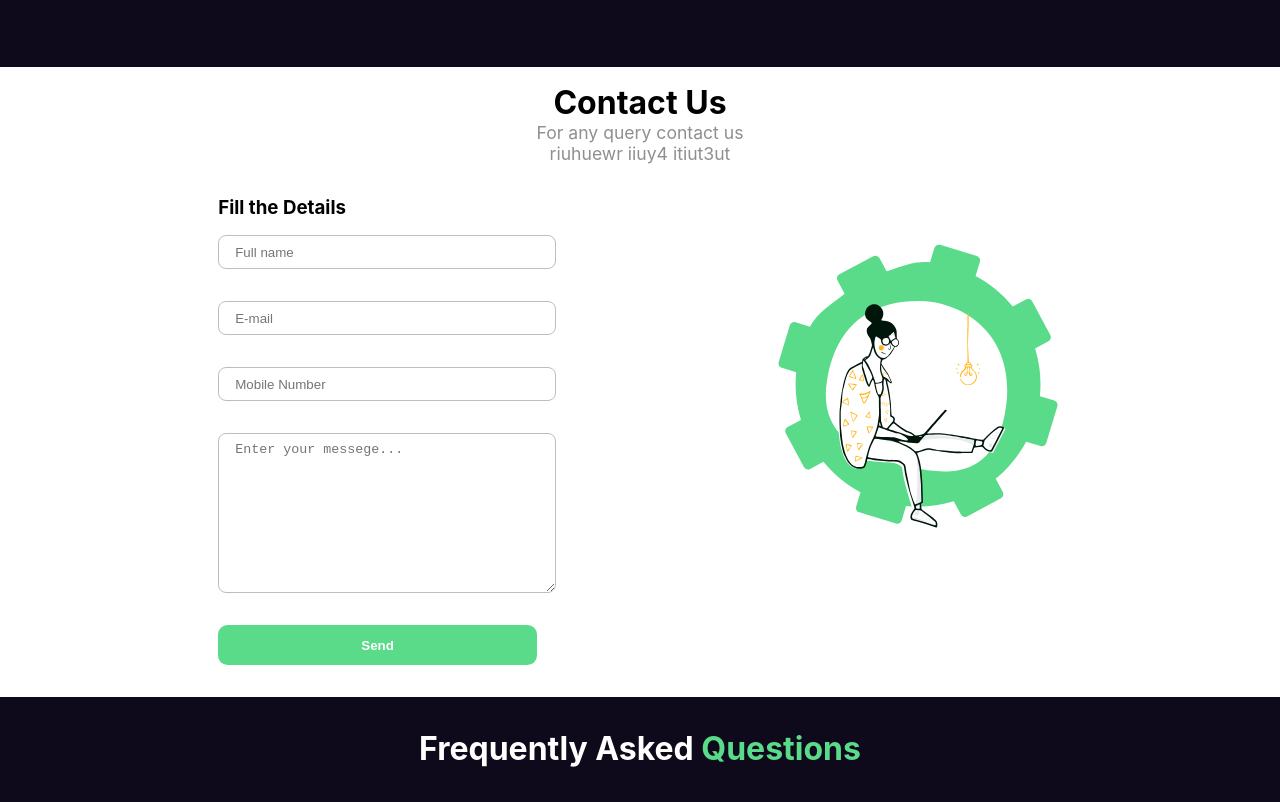
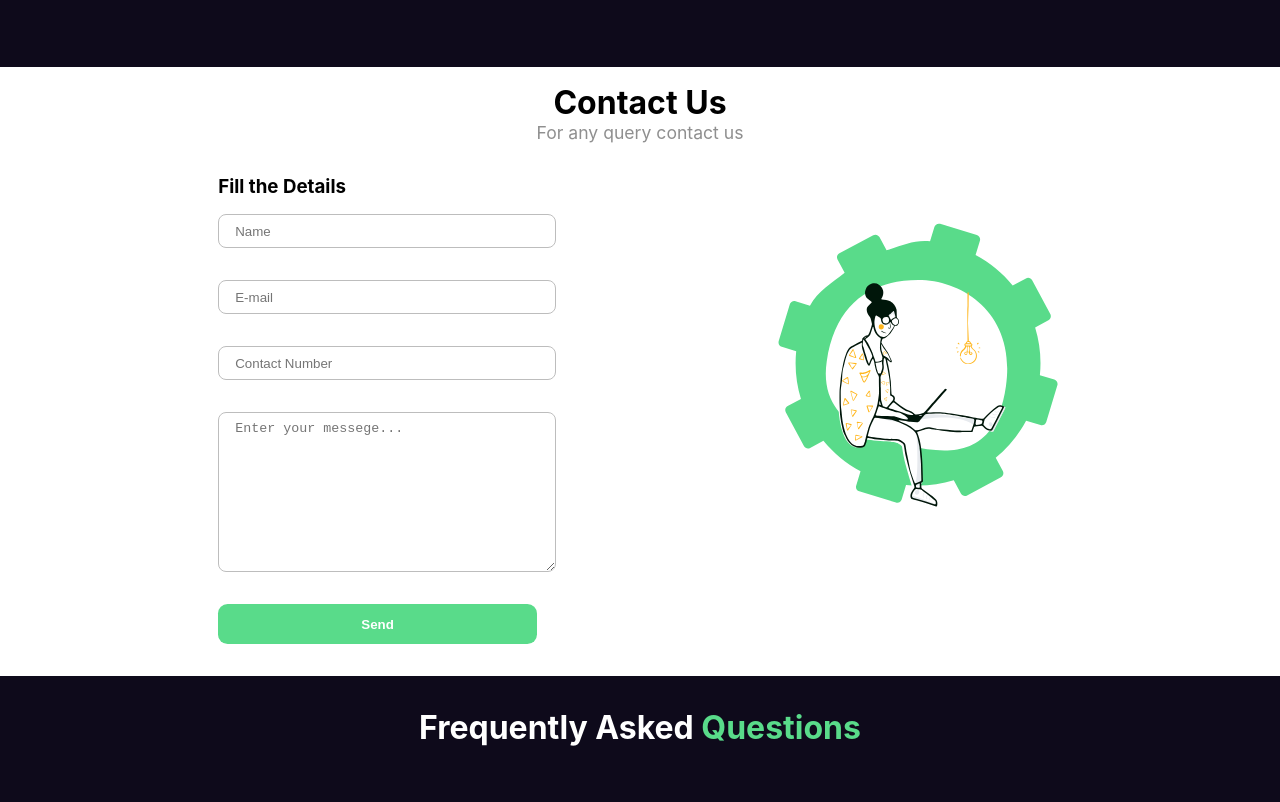
Before and after one commit to HackSlashNITP/hacknitp, a React (Create React App) app: page / in a window 1280 px wide. Shown: the part 8360-9162 px from the top of the page. Built offline with nearby package versions, Linux system fonts and the light colour scheme; some icons are missing.

Commit message:
Update Contact Us form

```diff
--- a/src/components/contact/Contact.js
+++ b/src/components/contact/Contact.js
@@ -13,7 +13,6 @@ const Contact = () => {
             </h1>
             <p className="grey">
                 For any query contact us
-                  riuhuewr iiuy4 itiut3ut
             </p>
             </div>
             <div className="contact-flex" data-aos="fade-up">
@@ -21,10 +20,10 @@ const Contact = () => {
                     <h3 className="form-head">
                         Fill the Details
                     </h3>
-                    <form action="mailto:hackslash@nitp.ac.in" method="post">
-                        <input type="text" placeholder='Full name' required/>
+                    <form action="mailto:hackslashclub@nitp.ac.in" method="post">
+                        <input type="text" placeholder='Name' required/>
                         <input type="email" name="email" id="" placeholder='E-mail' required/>
-                        <input type="number" name="" id="" placeholder='Mobile Number' required/>
+                        <input type="number" name="" id="" placeholder='Contact Number' required/>
                         <textarea name="message" id="text-area" cols="30" rows="10" placeholder='Enter your messege...'></textarea>
                         <button type="submit" className='btn-primary'>Send</button>
                     </form>
```
